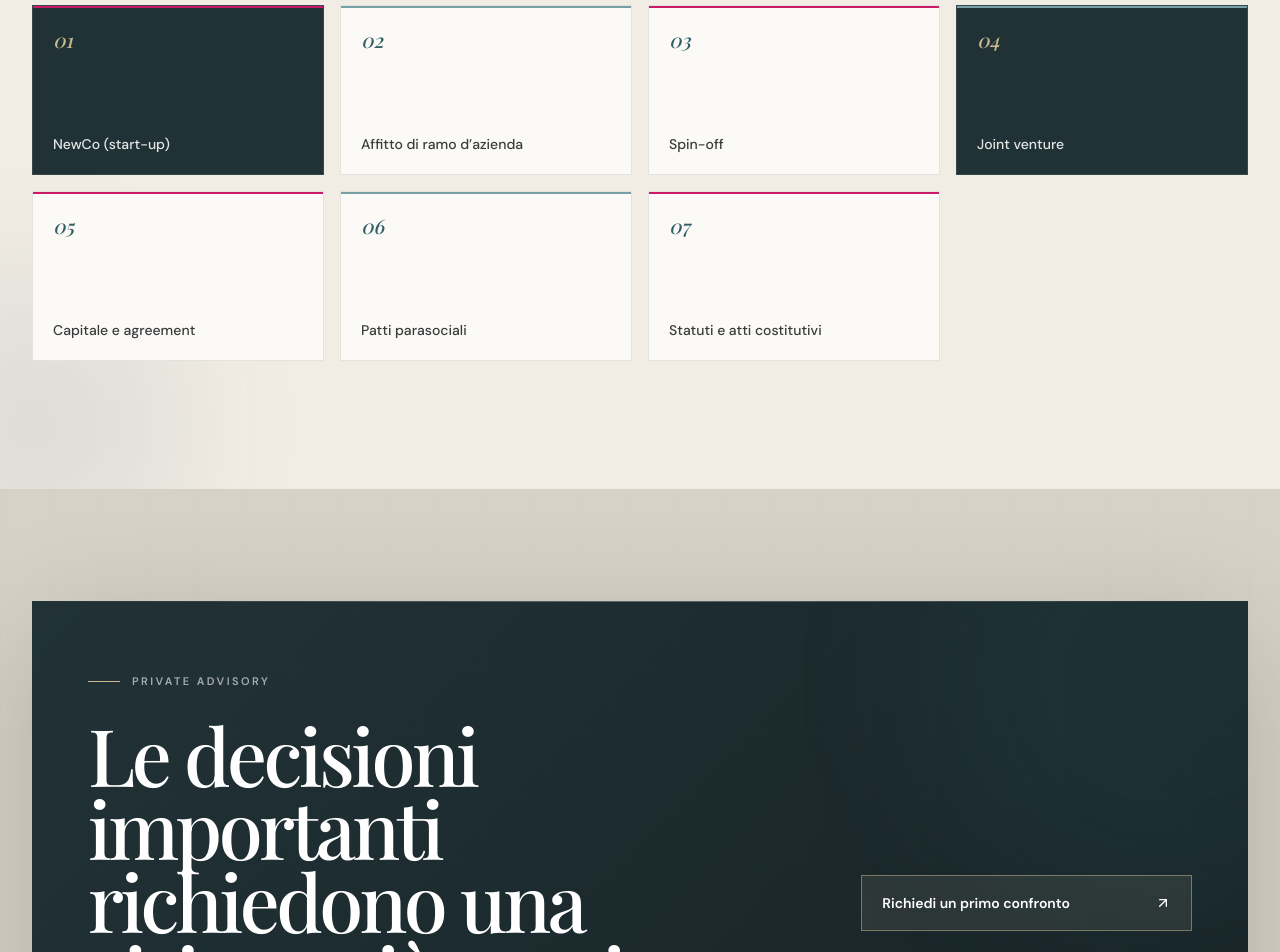
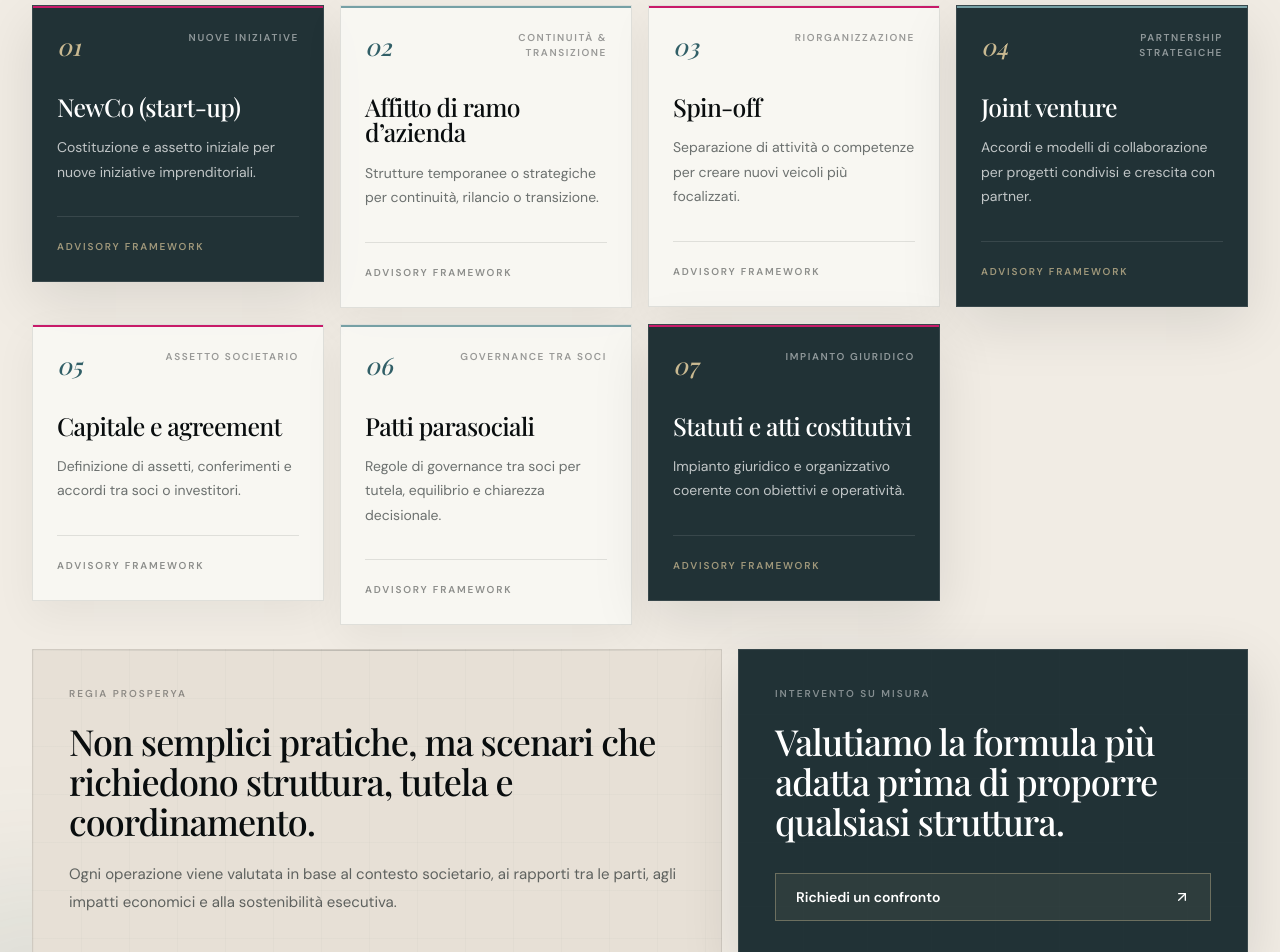
Before and after one commit to gaetanomeli95-lab/Prosperya-site, a Next.js app: page / in a window 1280 px wide. Shown: the part 7660-8612 px from the top of the page. Built offline with nearby package versions, Linux system fonts and the light colour scheme; a web font is replaced by a local one.

Commit message:
ux: turn extraordinary ops into editorial advisory cards

```diff
--- a/src/components/SectionOperations.tsx
+++ b/src/components/SectionOperations.tsx
@@ -1,7 +1,53 @@
 'use client';
 
-import { operations } from '@/data/services';
+import Link from 'next/link';
+import { ArrowUpRight } from 'lucide-react';
 import { FadeIn } from './MotionWrapper';
+
+const operationCards = [
+  {
+    n: '01',
+    title: 'NewCo (start-up)',
+    tag: 'Nuove iniziative',
+    text: 'Costituzione e assetto iniziale per nuove iniziative imprenditoriali.',
+  },
+  {
+    n: '02',
+    title: 'Affitto di ramo d’azienda',
+    tag: 'Continuità & transizione',
+    text: 'Strutture temporanee o strategiche per continuità, rilancio o transizione.',
+  },
+  {
+    n: '03',
+    title: 'Spin-off',
+    tag: 'Riorganizzazione',
+    text: 'Separazione di attività o competenze per creare nuovi veicoli più focalizzati.',
+  },
+  {
+    n: '04',
+    title: 'Joint venture',
+    tag: 'Partnership strategiche',
+    text: 'Accordi e modelli di collaborazione per progetti condivisi e crescita con partner.',
+  },
+  {
+    n: '05',
+    title: 'Capitale e agreement',
+    tag: 'Assetto societario',
+    text: 'Definizione di assetti, conferimenti e accordi tra soci o investitori.',
+  },
+  {
+    n: '06',
+    title: 'Patti parasociali',
+    tag: 'Governance tra soci',
+    text: 'Regole di governance tra soci per tutela, equilibrio e chiarezza decisionale.',
+  },
+  {
+    n: '07',
+    title: 'Statuti e atti costitutivi',
+    tag: 'Impianto giuridico',
+    text: 'Impianto giuridico e organizzativo coerente con obiettivi e operatività.',
+  },
+];
 
 export function SectionOperations() {
   return (
@@ -12,30 +58,91 @@ export function SectionOperations() {
           <div className="lg:col-span-6">
             <FadeIn>
               <span className="eyebrow text-night/50">Corporate & extraordinary</span>
-              <h2 className="mt-5 text-4xl font-heading leading-[0.98] text-night sm:text-5xl lg:text-6xl">Operazioni straordinarie e soluzioni su misura</h2>
+              <h2 className="mt-5 text-4xl font-heading leading-[0.98] text-night sm:text-5xl lg:text-6xl">
+                Operazioni straordinarie e soluzioni su misura
+              </h2>
             </FadeIn>
           </div>
           <div className="lg:col-span-5 lg:col-start-8">
             <FadeIn delay={0.1}>
-              <p className="text-sm leading-relaxed text-anthracite/70 lg:text-[15px]">Gestiamo con precisione pratiche delicate come NewCo (start-up), affitto di ramo d’azienda, spin-off, joint venture, capitale e agreement. Curiamo la stesura di patti parasociali, statuti e atti costitutivi.</p>
+              <p className="text-sm leading-relaxed text-anthracite/70 lg:text-[15px]">
+                Gestiamo operazioni societarie e passaggi delicati costruendo ogni intervento attorno a governance, continuità aziendale, assetto tra soci e obiettivi di sviluppo.
+              </p>
             </FadeIn>
           </div>
         </div>
 
-        <div className="grid grid-cols-1 gap-3 sm:grid-cols-2 lg:grid-cols-4 lg:gap-4">
-          {operations.map((op, i) => {
-            const dark = i === 0 || i === 3;
+        <div className="grid gap-4 sm:grid-cols-2 xl:grid-cols-4">
+          {operationCards.map((card, i) => {
+            const featured = i === 0 || i === 3 || i === 6;
             return (
-              <FadeIn key={op} delay={i * 0.035}>
-                <div className={`group relative flex min-h-[160px] flex-col justify-between overflow-hidden border p-5 transition-all duration-500 hover:-translate-y-1 hover:shadow-soft sm:min-h-[170px] ${dark ? 'dark-surface border-white/10 bg-[#213236]' : 'border-night/10 bg-paper hover:border-night/20'}`}>
+              <FadeIn key={card.title} delay={i * 0.035}>
+                <article
+                  className={`relative flex min-h-[220px] flex-col justify-between overflow-hidden border p-5 sm:min-h-[230px] sm:p-6 lg:min-h-[245px] ${featured ? 'border-white/10 bg-[#213236] text-white shadow-[0_18px_55px_rgba(9,13,14,.10)]' : 'border-night/10 bg-paper/80 text-night shadow-[0_14px_40px_rgba(9,13,14,.05)]'}`}
+                >
                   <div className={`absolute inset-x-0 top-0 h-[2px] ${i % 2 === 0 ? 'bg-logo-magenta' : 'bg-mediterranean-light'}`} />
-                  <span className={`font-heading italic text-xl ${dark ? 'text-sand' : 'text-mediterranean'}`}>{String(i + 1).padStart(2, '0')}</span>
-                  <span className={`max-w-[15rem] text-sm font-medium leading-snug ${dark ? '!text-white/88' : 'text-night/80'}`}>{op}</span>
-                </div>
+
+                  <div className="flex items-start justify-between gap-4">
+                    <span className={`font-heading italic text-2xl ${featured ? 'text-sand' : 'text-mediterranean'}`}>{card.n}</span>
+                    <span className={`max-w-[10rem] text-right text-[9px] font-semibold uppercase tracking-[.16em] sm:text-[10px] ${featured ? '!text-white/50' : 'text-night/40'}`}>
+                      {card.tag}
+                    </span>
+                  </div>
+
+                  <div className="mt-8">
+                    <h3 className={`max-w-[17rem] text-[1.55rem] font-heading leading-[1.02] ${featured ? '!text-white' : 'text-night'}`}>
+                      {card.title}
+                    </h3>
+                    <p className={`mt-4 max-w-[18rem] text-sm leading-[1.75] ${featured ? '!text-white/72' : 'text-anthracite/68'}`}>
+                      {card.text}
+                    </p>
+                  </div>
+
+                  <div className={`mt-8 border-t pt-4 ${featured ? 'border-white/10' : 'border-night/10'}`}>
+                    <span className={`text-[9px] font-semibold uppercase tracking-[.18em] sm:text-[10px] ${featured ? '!text-sand/75' : 'text-night/45'}`}>
+                      Advisory framework
+                    </span>
+                  </div>
+                </article>
               </FadeIn>
             );
           })}
         </div>
+
+        <FadeIn delay={0.2}>
+          <div className="mt-6 grid gap-4 lg:grid-cols-[1.15fr_.85fr]">
+            <div className="relative overflow-hidden border border-night/10 bg-[#E7E0D6] p-6 paper-noise sm:p-8 lg:p-9">
+              <div className="absolute inset-x-0 top-0 h-px hairline-dark" />
+              <p className="text-[10px] font-semibold uppercase tracking-[.2em] text-night/40">Regia Prosperya</p>
+              <h3 className="mt-5 max-w-3xl text-3xl font-heading leading-[1.02] text-night sm:text-4xl">
+                Non semplici pratiche, ma scenari che richiedono struttura, tutela e coordinamento.
+              </h3>
+              <p className="mt-5 max-w-3xl text-sm leading-[1.85] text-anthracite/72 lg:text-[15px]">
+                Ogni operazione viene valutata in base al contesto societario, ai rapporti tra le parti, agli impatti economici e alla sostenibilità esecutiva.
+              </p>
+            </div>
+
+            <div className="relative overflow-hidden border border-white/10 bg-[#213236] p-6 text-white shadow-[0_18px_55px_rgba(9,13,14,.12)] sm:p-8 lg:p-9">
+              <div className="absolute inset-0 prosperya-grid opacity-15" />
+              <div className="relative flex h-full flex-col justify-between gap-8">
+                <div>
+                  <p className="text-[10px] font-semibold uppercase tracking-[.2em] !text-white/45">Intervento su misura</p>
+                  <h3 className="mt-5 text-3xl font-heading leading-[1.02] !text-white sm:text-4xl">
+                    Valutiamo la formula più adatta prima di proporre qualsiasi struttura.
+                  </h3>
+                </div>
+
+                <Link
+                  href="/contatti/"
+                  className="group inline-flex min-h-12 items-center justify-between gap-4 border border-sand/40 bg-sand/[0.08] px-5 text-sm font-semibold !text-white transition-all hover:bg-sand hover:!text-night focus-visible:outline-none focus-visible:ring-2 focus-visible:ring-sand"
+                >
+                  Richiedi un confronto
+                  <ArrowUpRight className="h-4 w-4 transition-transform group-hover:-translate-y-0.5 group-hover:translate-x-0.5" />
+                </Link>
+              </div>
+            </div>
+          </div>
+        </FadeIn>
       </div>
     </section>
   );
```
